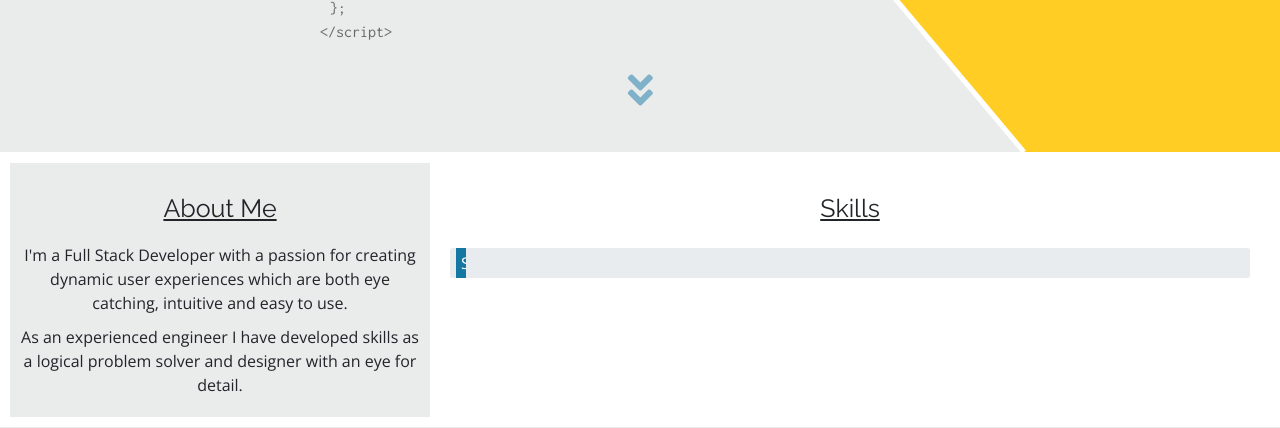
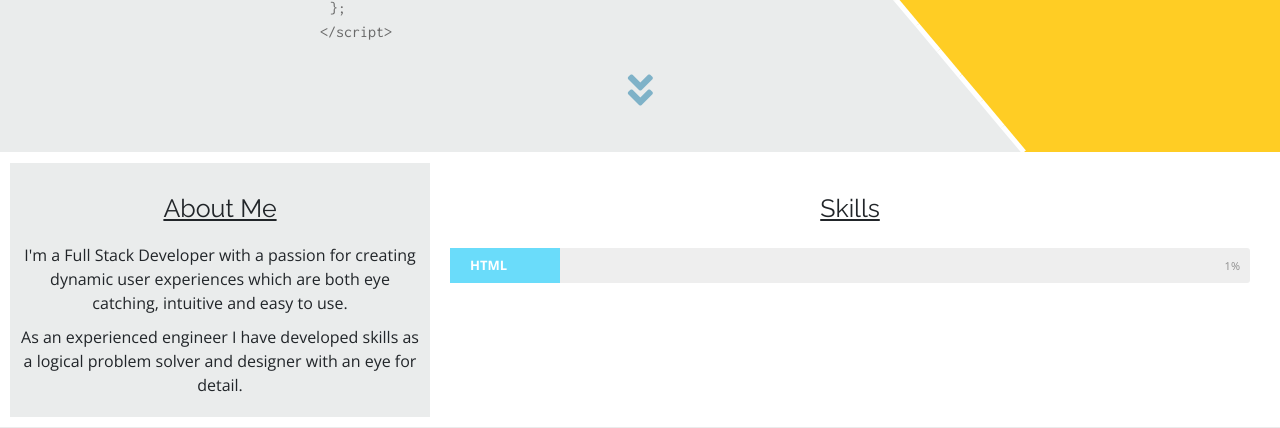
Before and after one commit to Conal84/Portfolio, a Flask app: page / in a window 1280 px wide. Shown: the part 660-1088 px from the top of the page. Run offline with Flask 2, Linux system fonts and the light colour scheme; grey boxes marked "Sample" are stand-in pictures; a database or web service that is not in the repository returns one stand-in record (values such as "Sample title"); some libraries are stand-ins or nearby versions.

Commit message:
Added animated skills bar

```diff
--- a/static/css/style.css
+++ b/static/css/style.css
@@ -271,6 +271,53 @@ body {
 
 .add-bar {
   background-color: #ffcd24;
+}
+
+.skill {
+    position: relative;
+    display: block;
+    margin-bottom: 15px;
+    width: 100%;
+    background: #eee;
+    height: 35px;
+    border-radius: 3px;
+    transition: 0.4s linear;
+}
+
+.skill-title {
+    position: absolute;
+    top: 0;
+    left: 0;
+    width: 110px;
+    font-weight: bold;
+    font-size: 13px;
+    color: #ffffff;
+    background: #6adcfa;
+}
+
+.skill-title span {
+    display: block;
+    padding: 0 20px;
+    height: 35px;
+    line-height: 35px;
+}
+
+.skillbar {
+    height: 35px;
+    width: 0px;
+    background: #6adcfa;
+    border-radius: 3px;
+}
+
+.skillbar-percent {
+    position: absolute;
+    right: 10px;
+    top: 0;
+    font-size: 11px;
+    height: 35px;
+    line-height: 35px;
+    color: #000;
+    opacity: 0.4;
 }
 
 /* Projects-section */
--- a/static/js/script.js
+++ b/static/js/script.js
@@ -1,6 +1,17 @@
 $(document).ready(function () {
   let canv = document.getElementById("hero");
   let c = canv.getContext("2d");
+
+  jQuery(".skill").each(function () {
+    jQuery(this)
+      .find(".skillbar")
+      .animate(
+        {
+          width: jQuery(this).attr("data-percent"),
+        },
+        6000
+      );
+  });
 
   /**
    * A media query function to resize the canvas
--- a/templates/components/skills-section.html
+++ b/templates/components/skills-section.html
@@ -18,13 +18,23 @@
 			<h1 class="main-head">Skills</h1>
 			{% for skill in skills %}
 			<div class="progress-group">
-				<div class="progress">
+				<div class="skill" data-percent="{{skill.percent}}%">
+					<div class="skill-title">
+						<span>HTML</span>
+					</div>
+					<div class="skillbar">
+					</div>
+					<div class="skillbar-percent">
+						{{skill.percent}}%
+					</div>
+				</div>
+				<!-- <div class="progress">
 					<span><i class="{{skill.skill_icon}}"></i></span>
 					<div class="progress-bar" role="progressbar" style="width: {{skill.percent}}%"
 						aria-valuenow="{{skill.percent}}%" aria-valuemin="0" aria-valuemax="100">
 						{{skill.skill_name}} {{skill.percent}}%
 					</div>
-				</div>
+				</div> -->
 				{% if 'username' in session %}
 				<div class="skill-btns">
 					<a type="button" class="btn btn-secondary" href="{{url_for('edit_skill', skill_id=skill._id)}}">
```
